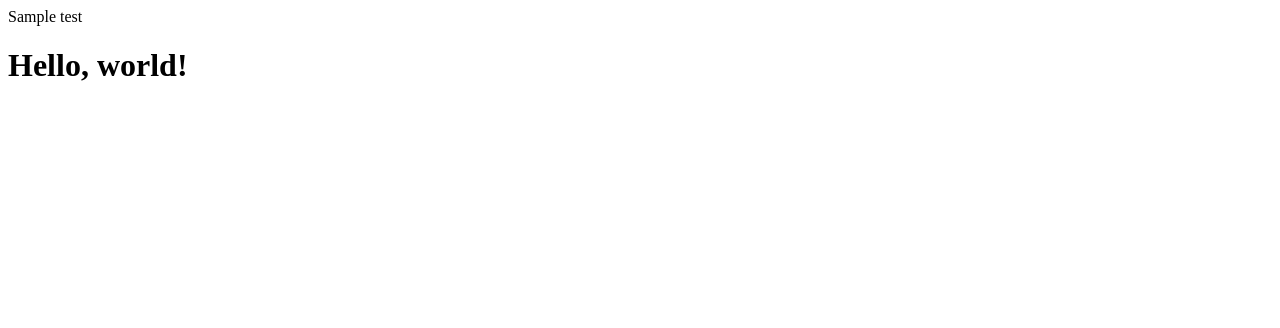
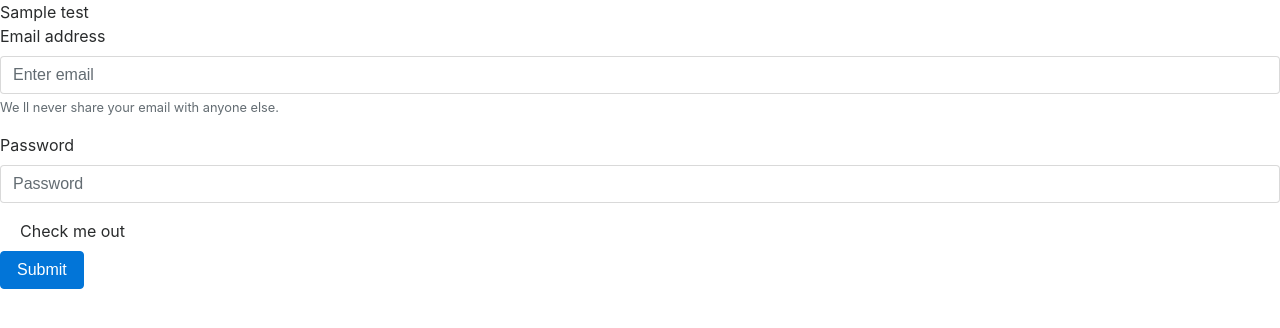
Before and after one commit to eric-snapcar/ds-flask, a Flask app: template webapp/app/templates/index.html in a window 1280 px wide. Shown: the top 328 px of the page. Run offline with Flask 2, Linux system fonts and the light colour scheme; the template is opened without the code that fills it: most values are stand-ins (such as "Sample title", 1, 10 or a date in 2020); parts of the project's set-up code (start-up, migrations or seed data) failed here and were passed over; some libraries are stand-ins or nearby versions.

Commit message:
BootStrap OK

```diff
--- a/webapp/app/templates/index.html
+++ b/webapp/app/templates/index.html
@@ -1,9 +1,41 @@
 <script crossorigin src="https://unpkg.com/react@16/umd/react.production.min.js"></script>
 <script crossorigin src="https://unpkg.com/react-dom@16/umd/react-dom.production.min.js"></script>
 <script src="https://cdnjs.cloudflare.com/ajax/libs/babel-standalone/6.21.1/babel.min.js"></script>
+<link rel="stylesheet" href="https://maxcdn.bootstrapcdn.com/bootstrap/4.0.0-beta.3/css/bootstrap.min.css" integrity="sha384-Zug+QiDoJOrZ5t4lssLdxGhVrurbmBWopoEl+M6BdEfwnCJZtKxi1KgxUyJq13dy" crossorigin="anonymous">
 <script type="text/babel">
+class App extends React.Component {
+  constructor(props){
+    super(props)
+  }
+  // MARK: React.Component override
+  render () {
+        return (
+          <form>
+            <div class="form-group">
+              <label for="exampleInputEmail1">Email address</label>
+              <input type="email" class="form-control" id="exampleInputEmail1" aria-describedby="emailHelp" placeholder="Enter email" />
+              <small id="emailHelp" class="form-text text-muted">We ll never share your email with anyone else.</small>
+            </div>
+            <div class="form-group">
+              <label for="exampleInputPassword1">Password</label>
+              <input type="password" class="form-control" id="exampleInputPassword1" placeholder="Password"/>
+            </div>
+            <div class="form-check">
+              <input type="checkbox" class="form-check-input" id="exampleCheck1"/>
+              <label class="form-check-label" for="exampleCheck1">Check me out</label>
+            </div>
+            <button type="submit" class="btn btn-primary">Submit</button>
+          </form>
+        );
+  }
+}
+
+
+
+
+
 ReactDOM.render(
-  <h1>Hello, world!</h1>,
+  <App/>,
   document.getElementById('app')
 );
 </script>
```
